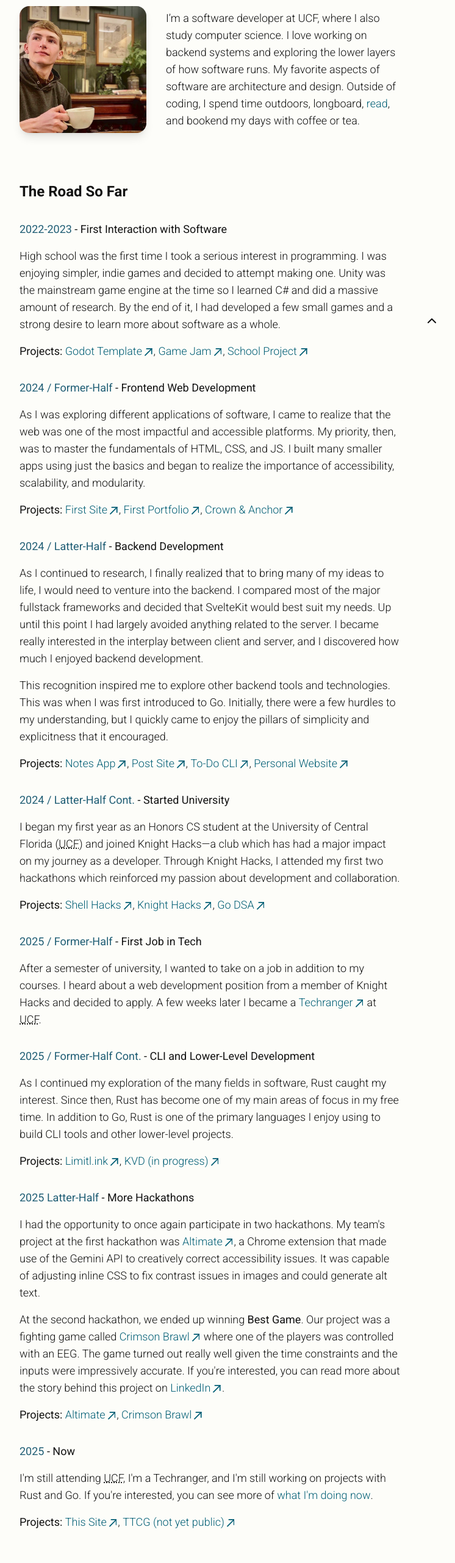
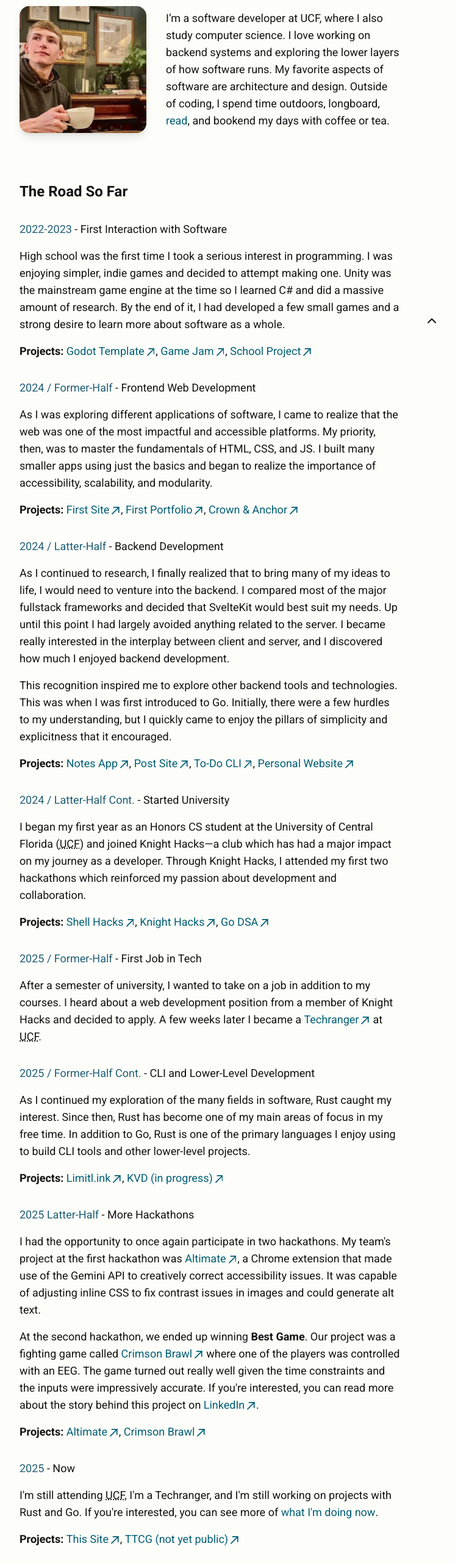
Before and after one commit to lucasmcclean/portfolio, a SvelteKit app: page /about in a window 1280 px wide. Shown: the part 234-2797 px from the top of the page at 61% size, without its empty margins (296-1042 px from the left). Built offline with nearby package versions, Linux system fonts and the light colour scheme; a web font is replaced by a local one.

Commit message:
refactor(site): change default font weight from light to base

```diff
--- a/src/lib/components/Footer.svelte
+++ b/src/lib/components/Footer.svelte
@@ -1,6 +1,6 @@
 <footer class="xs:text-base mt-auto w-full space-y-2 pt-8 pb-16 text-sm opacity-80">
 	<div class="flex flex-wrap justify-between">
-		<p class="font-light tracking-wide italic">Lucas McClean – servus Iesu Christi</p>
+		<p class=" tracking-wide italic">Lucas McClean – servus Iesu Christi</p>
 		<p class="font-display text-primary ms-auto">//</p>
 	</div>
 </footer>
--- a/src/lib/components/Header.svelte
+++ b/src/lib/components/Header.svelte
@@ -7,7 +7,7 @@
 		{main}
 	</h1>
 	{#if sub.trim() !== ''}
-		<h2 class="xs:text-4xl flex justify-between text-2xl font-light ordinal sm:text-5xl">
+		<h2 class="xs:text-4xl flex justify-between text-2xl ordinal sm:text-5xl">
 			{sub}
 		</h2>
 	{/if}
--- a/src/routes/+page.svelte
+++ b/src/routes/+page.svelte
@@ -31,7 +31,7 @@
 
 <header class="w-fit self-start pt-16 pb-0">
 	<h1 class="xs:text-6xl text-4xl font-semibold tracking-tight sm:text-7xl">Lucas McClean</h1>
-	<h2 class="xs:text-4xl flex justify-between text-2xl font-light ordinal sm:text-5xl">
+	<h2 class="xs:text-4xl flex justify-between text-2xl ordinal sm:text-5xl">
 		Portfolio
 		<span class="text-primary flex flex-grow justify-around px-2" aria-hidden="true">
 			<span>/</span><span>/</span><span>/</span><span>/</span><span>/</span>
@@ -71,7 +71,7 @@
 	</ul>
 </nav>
 
-<main id="main-content" class="xs:space-y-24 my-16 space-y-16 font-light">
+<main id="main-content" class="xs:space-y-24 my-16 space-y-16">
 	<p>
 		I'm a <b>software developer</b> and honors CS student at UCF. My philosohpy on development is always
 		changing as I learn, but some of the principles that have held are: prioritize simplicity, design
@@ -113,7 +113,7 @@
 				</li>
 			{/each}
 		</ul>
-		<Link class="font-light" href="/articles">See all articles</Link>
+		<Link class="" href="/articles">See all articles</Link>
 	</section>
 
 	<section class="space-y-4">
--- a/src/routes/about/+page.svelte
+++ b/src/routes/about/+page.svelte
@@ -30,7 +30,7 @@
 			width="768"
 		/>
 		<div class="space-y-4 md:w-2/3">
-			<p class="max-w-md font-light">
+			<p class=" max-w-md">
 				I’m a software developer at UCF, where I also study computer science. I love working on
 				backend systems and exploring the lower layers of how software runs. My favorite aspects of
 				software are architecture and design. Outside of coding, I spend time outdoors, longboard, <Link
@@ -45,14 +45,14 @@
 		<ol class="space-y-8 [&_li]:space-y-4">
 			<li>
 				<h4><span class="text-secondary">2022-2023</span> - First Interaction with Software</h4>
-				<p class="font-light">
+				<p class="">
 					High school was the first time I took a serious interest in programming. I was enjoying
 					simpler, indie games and decided to attempt making one. Unity was the mainstream game
 					engine at the time so I learned C# and did a massive amount of research. By the end of it,
 					I had developed a few small games and a strong desire to learn more about software as a
 					whole.
 				</p>
-				<p class="font-light">
+				<p class="">
 					<strong>Projects:</strong>
 					<Link href="https://github.com/lucasmcclean/godot-game-template" external
 						>Godot Template</Link
@@ -66,13 +66,13 @@
 
 			<li>
 				<h4><span class="text-secondary">2024 / Former-Half</span> - Frontend Web Development</h4>
-				<p class="font-light">
+				<p class="">
 					As I was exploring different applications of software, I came to realize that the web was
 					one of the most impactful and accessible platforms. My priority, then, was to master the
 					fundamentals of HTML, CSS, and JS. I built many smaller apps using just the basics and
 					began to realize the importance of accessibility, scalability, and modularity.
 				</p>
-				<p class="font-light">
+				<p class="">
 					<strong>Projects:</strong>
 					<Link href="https://github.com/lucasmcclean/first-website" external>First Site</Link>,
 					<Link href="https://github.com/lucasmcclean/first-portfolio" external
@@ -86,20 +86,20 @@
 
 			<li>
 				<h4><span class="text-secondary">2024 / Latter-Half</span> - Backend Development</h4>
-				<p class="font-light">
+				<p class="">
 					As I continued to research, I finally realized that to bring many of my ideas to life, I
 					would need to venture into the backend. I compared most of the major fullstack frameworks
 					and decided that SvelteKit would best suit my needs. Up until this point I had largely
 					avoided anything related to the server. I became really interested in the interplay
 					between client and server, and I discovered how much I enjoyed backend development.
 				</p>
-				<p class="font-light">
+				<p class="">
 					This recognition inspired me to explore other backend tools and technologies. This was
 					when I was first introduced to Go. Initially, there were a few hurdles to my
 					understanding, but I quickly came to enjoy the pillars of simplicity and explicitness that
 					it encouraged.
 				</p>
-				<p class="font-light">
+				<p class="">
 					<strong>Projects:</strong>
 					<Link href="https://github.com/lucasmcclean/notes-app" external>Notes App</Link>,
 					<Link href="https://github.com/lucasmcclean/post-website" external>Post Site</Link>,
@@ -112,14 +112,14 @@
 
 			<li>
 				<h4><span class="text-secondary">2024 / Latter-Half Cont.</span> - Started University</h4>
-				<p class="font-light">
+				<p class="">
 					I began my first year as an Honors CS student at the University of Central Florida (<abbr
 						title="University of Central Florida">UCF</abbr
 					>) and joined Knight Hacks—a club which has had a major impact on my journey as a
 					developer. Through Knight Hacks, I attended my first two hackathons which reinforced my
 					passion about development and collaboration.
 				</p>
-				<p class="font-light">
+				<p class="">
 					<strong>Projects:</strong>
 					<Link href="https://github.com/lucasmcclean/shell-hacks-24" external>Shell Hacks</Link>,
 					<Link href="https://github.com/lucasmcclean/knight-hacks-24" external>Knight Hacks</Link>,
@@ -129,7 +129,7 @@
 
 			<li>
 				<h4><span class="text-secondary">2025 / Former-Half</span> - First Job in Tech</h4>
-				<p class="font-light">
+				<p class="">
 					After a semester of university, I wanted to take on a job in addition to my courses. I
 					heard about a web development position from a member of Knight Hacks and decided to apply.
 					A few weeks later I became a <Link
@@ -143,13 +143,13 @@
 				<h4>
 					<span class="text-secondary">2025 / Former-Half Cont.</span> - CLI and Lower-Level Development
 				</h4>
-				<p class="font-light">
+				<p class="">
 					As I continued my exploration of the many fields in software, Rust caught my interest.
 					Since then, Rust has become one of my main areas of focus in my free time. In addition to
 					Go, Rust is one of the primary languages I enjoy using to build CLI tools and other
 					lower-level projects.
 				</p>
-				<p class="font-light">
+				<p class="">
 					<strong>Projects:</strong>
 					<Link href="https://github.com/lucasmcclean/limitlink" external>Limitl.ink</Link>,
 					<Link href="https://github.com/lucasmcclean/kvd" external>KVD (in progress)</Link>
@@ -160,7 +160,7 @@
 				<h4>
 					<span class="text-secondary">2025 Latter-Half</span> - More Hackathons
 				</h4>
-				<p class="font-light">
+				<p class="">
 					I had the opportunity to once again participate in two hackathons. My team's project at
 					the first hackathon was <Link href="https://github.com/lucasmcclean/altimate" external
 						>Altimate</Link
@@ -168,7 +168,7 @@
 					issues. It was capable of adjusting inline CSS to fix contrast issues in images and could
 					generate alt text.
 				</p>
-				<p class="font-light">
+				<p class="">
 					At the second hackathon, we ended up winning <b>Best Game</b>. Our project was a fighting
 					game called <Link
 						href="https://github.com/lucasmcclean/project-foxtrot-black-trigger-watchtower-omega"
@@ -180,7 +180,7 @@
 						external>LinkedIn</Link
 					>.
 				</p>
-				<p class="font-light">
+				<p class="">
 					<strong>Projects:</strong>
 					<Link href="https://github.com/lucasmcclean/altimate" external>Altimate</Link>,
 					<Link
@@ -192,13 +192,13 @@
 
 			<li>
 				<h4><span class="text-secondary">{new Date().getFullYear()}</span> - Now</h4>
-				<p class="font-light">
+				<p class="">
 					I'm still attending <abbr title="University of Central Florida">UCF</abbr>, I'm a
 					Techranger, and I'm still working on projects with Rust and Go. If you're interested, you
 					can see more of
-					<Link href="/now" class="font-light">what I'm doing now</Link>.
+					<Link href="/now" class="">what I'm doing now</Link>.
 				</p>
-				<p class="font-light">
+				<p class="">
 					<strong>Projects:</strong>
 					<Link href="https://github.com/lucasmcclean/portfolio" external>This Site</Link>,
 					<Link href="https://github.com/lucasmcclean/ttcg" external>TTCG (not yet public)</Link>
--- a/src/routes/contact/+page.svelte
+++ b/src/routes/contact/+page.svelte
@@ -20,7 +20,7 @@
 
 <main id="main-content" class="xs:space-y-16 my-8 w-full space-y-8">
 	<section>
-		<p class="font-light">
+		<p class="">
 			Feel free to reach out about projects, tech, or anything else! You can reach me at my email <Link
 				href="mailto:lucas@mcclean.dev"
 				external>lucas@mcclean.dev</Link
--- a/src/routes/reading/+page.svelte
+++ b/src/routes/reading/+page.svelte
@@ -59,7 +59,7 @@
 		<ol class="border-primary space-y-4 border-l-2 ps-4">
 			{#each current as book}
 				<li>
-					<p class="font-base">
+					<p class="">
 						<cite>{book.title}</cite>
 						<span class="opacity-80"> by {book.author}</span>
 					</p>
@@ -73,7 +73,7 @@
 		<ol class="border-primary space-y-4 border-l-2 ps-4">
 			{#each completed as book}
 				<li>
-					<p class="font-base">
+					<p class="">
 						<cite>{book.title}</cite>
 						<span class="opacity-80"> by {book.author}</span>
 					</p>
@@ -87,7 +87,7 @@
 		<ol class="border-primary space-y-4 border-l-2 ps-4">
 			{#each planned as book}
 				<li>
-					<p class="font-base">
+					<p class="">
 						<cite>{book.title}</cite>
 						<span class="opacity-80"> by {book.author}</span>
 					</p>
--- a/src/styles/articles.css
+++ b/src/styles/articles.css
@@ -1,7 +1,7 @@
 @import 'tailwindcss';
 
 .article {
-	@apply space-y-8 font-light;
+	@apply space-y-8;
 }
 
 .article h2 {
```
Also changed, not shown: src/routes/now/+page.svelte (+4 -4 lines).
